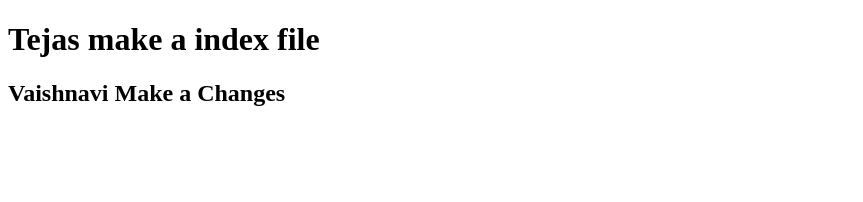
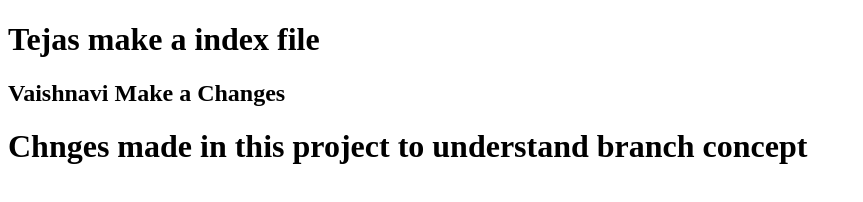
Before and after one commit to Wakchaure123/Collab, a plain HTML site: page index.html in a window 1280 px wide. Shown: the whole page, without its empty margins (0-863 px from the left). Drawn offline with Linux system fonts and the light colour scheme.

Commit message:
Changes from Vaishnavi branch

```diff
--- a/index.html
+++ b/index.html
@@ -5,5 +5,6 @@
 <body>
     <h1>Tejas make a index file</h1>
     <h2>Vaishnavi Make a Changes</h2>
+    <h1>Chnges made in this project to understand branch concept</h1>
 </body>
 </html>
```
